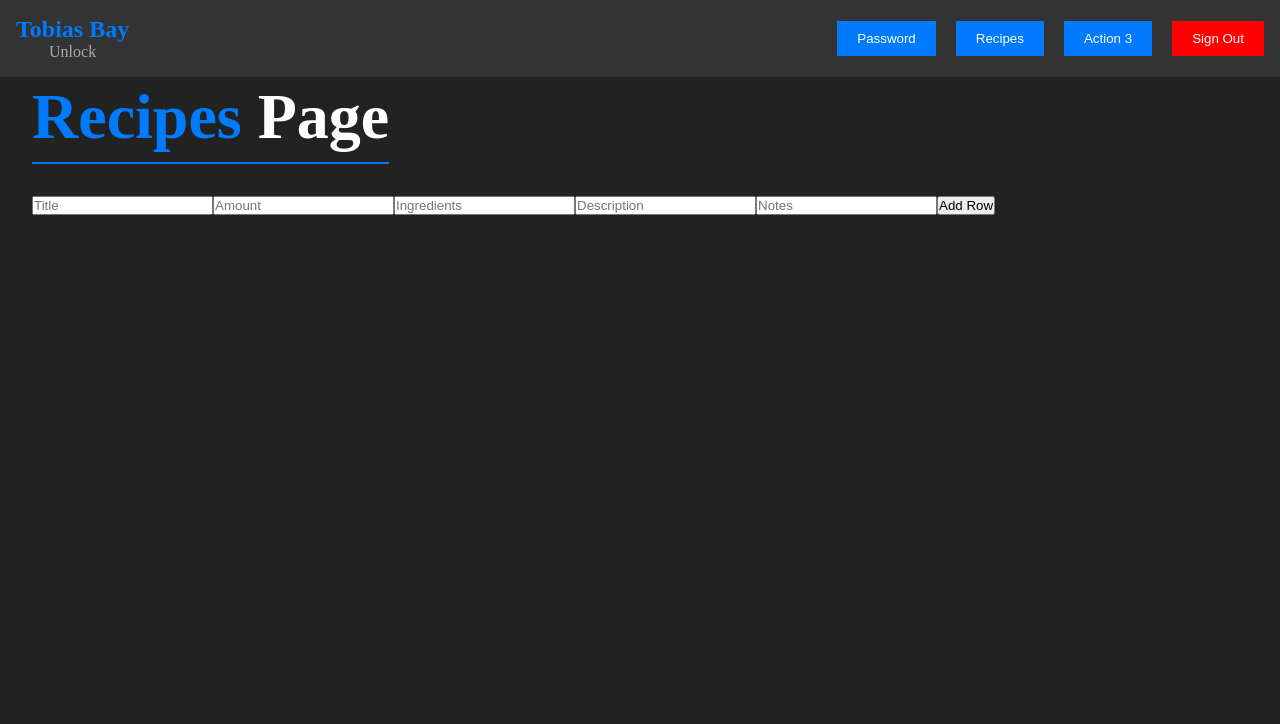
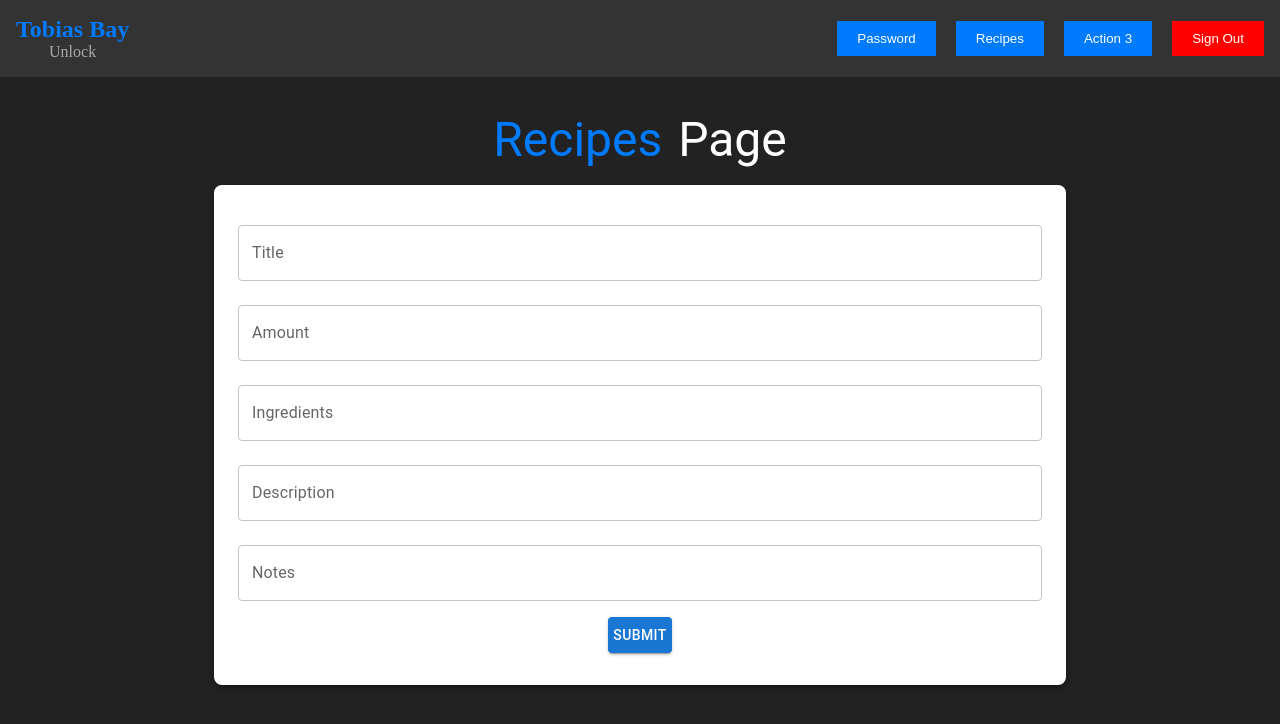
Before and after one commit to TobiasABay/tobiasbayunlock, a React (Create React App) app: page /recipes in a window 1280 px wide. Shown: the top 724 px of the page. Built offline with nearby package versions, Linux system fonts and the light colour scheme.

Commit message:
modified:   package-lock.json 	modified:   package.json 	modified:   src/pages/RecipesPage.js

```diff
--- a/package.json
+++ b/package.json
@@ -3,6 +3,9 @@
   "version": "0.1.0",
   "private": true,
   "dependencies": {
+    "@emotion/react": "^11.11.4",
+    "@emotion/styled": "^11.11.5",
+    "@mui/material": "^5.15.18",
     "@testing-library/jest-dom": "^5.17.0",
     "@testing-library/react": "^13.4.0",
     "@testing-library/user-event": "^13.5.0",
--- a/src/pages/RecipesPage.js
+++ b/src/pages/RecipesPage.js
@@ -1,23 +1,47 @@
+import { Box, Button, Container, Paper, TextField, Typography } from '@mui/material';
 import Navbar from './Navbar';
-import './RecipesPage.css';
 
 export default function RecipesPage() {
+    return (
+        <Box sx={{
+            backgroundColor: '#222',
+            minHeight: '100vh',
+            padding: 10,
+            display: 'flex',
+            flexDirection: 'column',
+            alignItems: 'center'
+            }}>
 
-    return (
-        <div className="recipes-container">
-            <Navbar></Navbar>
-            <h1 className="recipespage-header">
-                <span className="recipes-text">Recipes</span> Page
-            </h1>
-
-            <div className="recipe-form">
-                <input type="text" placeholder="Title" />
-                <input type="text" placeholder="Amount" />
-                <input type="text" placeholder="Ingredients" />
-                <input type="text" placeholder="Description" />
-                <input type="text" placeholder="Notes" />
-                <button>Add Row</button>
-            </div>
-        </div>
-    )
+            <Navbar />
+            <Container maxWidth="md">
+                <Box sx={{display: 'flex', justifyContent: 'center', textAlign: 'center', backgroundColor: '#222'}}>
+                <Typography
+                    variant="h3"
+                    component="h1"
+                    gutterBottom
+                    sx={{ color: '#007bff', marginTop: 4 }}
+                >
+                    Recipes
+                </Typography>
+                <Box sx={{width: 16}}></Box>
+                <Typography
+                    variant="h3"
+                    component="h1"
+                    gutterBottom
+                    sx={{ color: '#ffffff', marginTop: 4 }}
+                    >
+                 Page
+                </Typography>
+                </Box>
+                <Paper elevation={3} sx={{ display: 'flex', flexDirection: 'column',alignItems: 'center', padding: 3, borderRadius: 2}}>
+                    <TextField id="title" label="Title" variant="outlined" fullWidth margin="normal" />
+                    <TextField id="amount" label="Amount" variant="outlined" fullWidth margin="normal" />
+                    <TextField id="ingredients" label="Ingredients" variant="outlined" fullWidth margin="normal" />
+                    <TextField id="description" label="Description" variant="outlined" fullWidth margin="normal" />
+                    <TextField id="notes" label="Notes" variant="outlined" fullWidth margin="normal" />
+                    <Button variant="contained" color="primary" sx={{maxWidth: 6, margin: 1}}>Submit</Button>
+                </Paper>
+            </Container>
+        </Box>
+    );
 }
```
Also changed, not shown: 1 other file (tests, documents, lock files or other folders).
